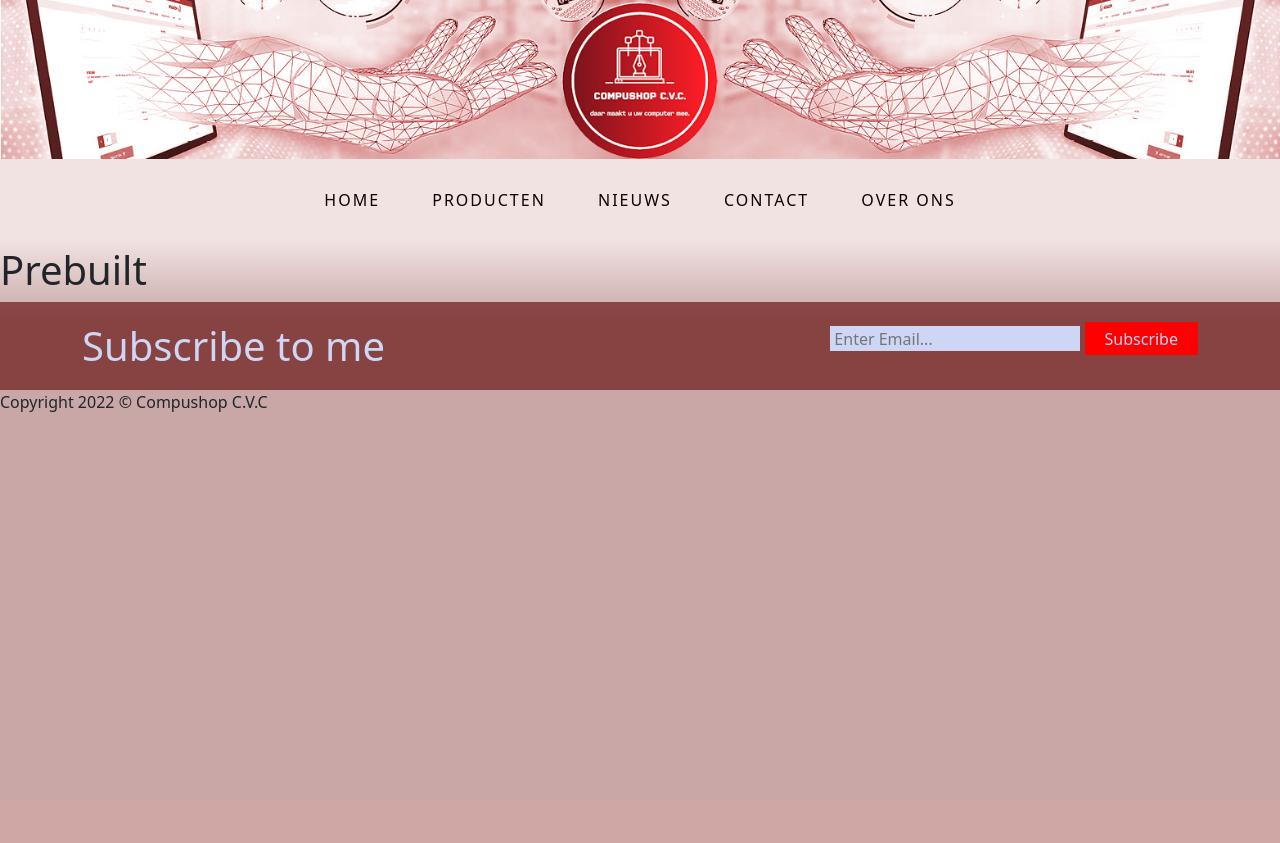
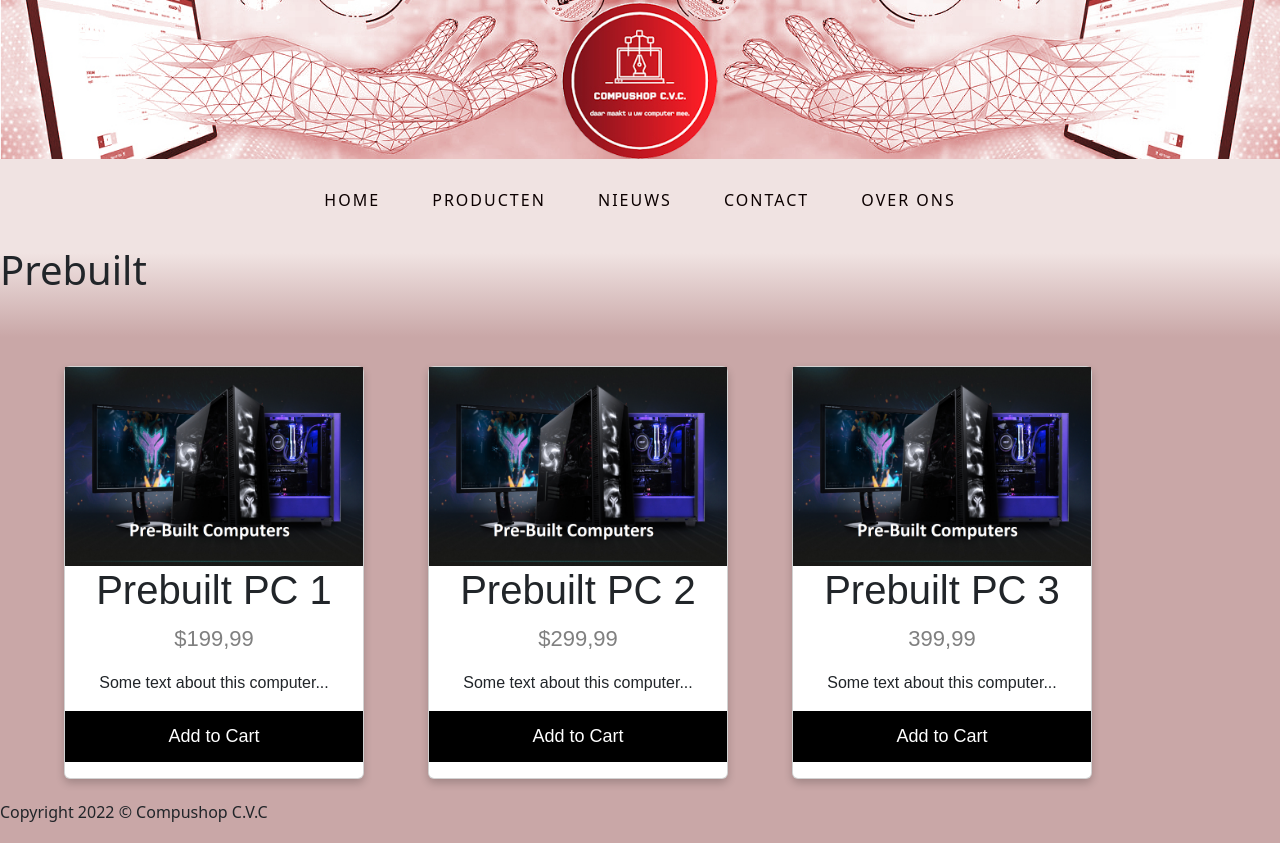
Before and after one commit to thatsleepyman/Compushop-C.V.C, a PHP site: page /html/product_prebuilt.html in a window 1280 px wide. Before the commit the page ends 412 px from the top, so only its background shows below. Run offline with PHP 8.4, Linux system fonts and the light colour scheme.

Commit message:
prebuilt product page klaar (voor nu)

```diff
--- a/Compushop C.V.C/css/global.css
+++ b/Compushop C.V.C/css/global.css
@@ -124,3 +124,8 @@ showcase {
     padding-right: 20px;
     color: #cdd6f4;
 }
+
+.footer {
+    top: 100%;
+    position: absolute;
+}
--- a/Compushop C.V.C/css/product_prebuilt.css
+++ b/Compushop C.V.C/css/product_prebuilt.css
@@ -0,0 +1,31 @@
+.card {
+    box-shadow: 0 4px 8px 0 rgba(0, 0, 0, 0.2);
+    max-width: 300px;
+    margin-top: 5%;
+    margin-bottom: 5%;
+    margin-left: 5%;
+    text-align: center;
+    font-family: arial;
+    float: left;
+  }
+
+  .price {
+    color: grey;
+    font-size: 22px;
+  }
+
+  .card button {
+    border: none;
+    outline: 0;
+    padding: 12px;
+    color: white;
+    background-color: #000;
+    text-align: center;
+    cursor: pointer;
+    width: 100%;
+    font-size: 18px;
+  }
+
+  .card button:hover {
+    opacity: 0.7;
+  }
--- a/Compushop C.V.C/html/product_prebuilt.html
+++ b/Compushop C.V.C/html/product_prebuilt.html
@@ -6,7 +6,7 @@
     <meta name="viewport" content="width=device-width, initial-scale=1.0">
     <title>Compushop C.V.C | Product Prebuilt</title>
     <link rel="stylesheet" href="../css/global.css">
-    <link rel="stylesheet" href="../css/product_keuzen.css">
+    <link rel="stylesheet" href="../css/product_prebuilt.css">
     <link rel="stylesheet" href="https://cdn.jsdelivr.net/npm/bootstrap@5.2.1/dist/css/bootstrap.min.css">
     <script src="https://cdn.jsdelivr.net/npm/bootstrap@5.2.1/dist/js/bootstrap.bundle.min.js"></script>
 </head>
@@ -25,17 +25,31 @@
 
     <h1>Prebuilt</h1>
 
+    <div class="card">
+        <img src="../img/prebuiltpc.png" alt="PC 1">
+        <h1>Prebuilt PC 1</h1>
+        <p class="price">$199,99</p>
+        <p>Some text about this computer...</p>
+        <p><button>Add to Cart</button></p>
+    </div>
+
+    <div class="card">
+        <img src="../img/prebuiltpc.png" alt="PC 1">
+        <h1>Prebuilt PC 2</h1>
+        <p class="price">$299,99</p>
+        <p>Some text about this computer...</p>
+        <p><button>Add to Cart</button></p>
+    </div>
+
+    <div class="card">
+        <img src="../img/prebuiltpc.png" alt="PC 1">
+        <h1>Prebuilt PC 3</h1>
+        <p class="price">399,99</p>
+        <p>Some text about this computer...</p>
+        <p><button>Add to Cart</button></p>
+    </div>
+
     <footer>
-        <section id="newsletter">
-            <div class="container">
-                <h1>Subscribe to me</h1>
-                <form>
-                    <input type="email" placeholder="Enter Email...">
-                    <button type="submit" class="newsletter_button">Subscribe</button>
-                </form>
-            </div>
-        </section>
-
         <div class="footer">
             <p>Copyright 2022 © Compushop C.V.C</p>
         </div>
```
Also changed, not shown: Compushop C.V.C/html/contact.html (+0 -10 lines), Compushop C.V.C/html/over_ons.html (+1 -10 lines), Compushop C.V.C/html/product_builder.html (+0 -10 lines), Compushop C.V.C/html/product_keuzen.html (+0 -10 lines).
